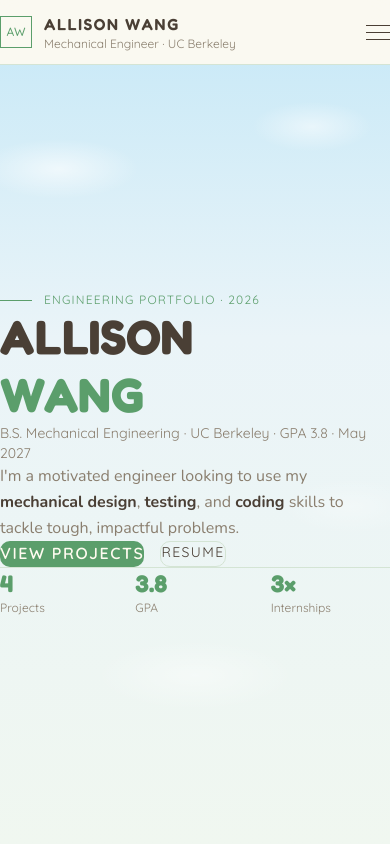
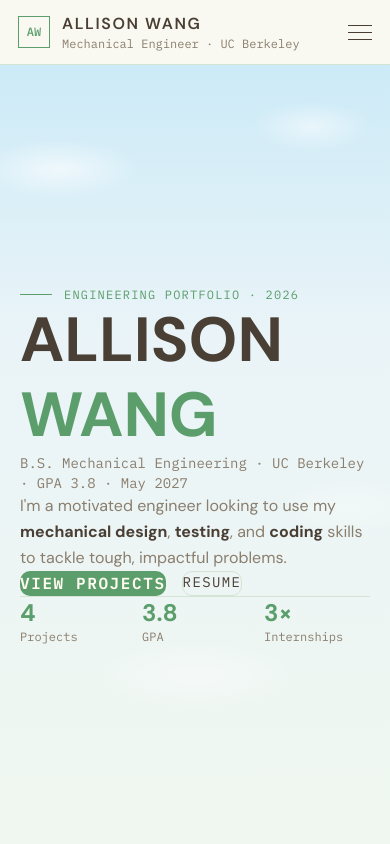
Before and after one commit to alliwang73/portfolio, a React (Vite) app: page / in a window 390 px wide. Shown: the top 844 px of the page. Built offline with nearby package versions, Linux system fonts and the light colour scheme.

Commit message:
Improve responsive portfolio layout

```diff
--- a/index.html
+++ b/index.html
@@ -7,7 +7,7 @@
     <title>Allison Wang — Mechanical Engineer</title>
     <link rel="preconnect" href="https://fonts.googleapis.com" />
     <link rel="preconnect" href="https://fonts.gstatic.com" crossorigin />
-    <link href="https://fonts.googleapis.com/css2?family=Fredoka:wght@400;500;600;700&family=Nunito:wght@400;500;600;700;800&family=Quicksand:wght@400;500;600;700&family=Playfair+Display:wght@600;700;800;900&display=swap" rel="stylesheet" />
+    <link href="https://fonts.googleapis.com/css2?family=DM+Sans:wght@400;500;600;700&family=IBM+Plex+Mono:wght@400;500;600&family=Fraunces:opsz,wght@9..144,600;9..144,700;9..144,800&display=swap" rel="stylesheet" />
   </head>
   <body>
     <div id="root"></div>
--- a/src/index.css
+++ b/src/index.css
@@ -1,10 +1,10 @@
 @import "tailwindcss";
 
 @theme {
-  --font-display: "Fredoka", "Nunito", system-ui, sans-serif;
-  --font-body: "Nunito", system-ui, sans-serif;
-  --font-mono: "Quicksand", ui-sans-serif, sans-serif;
-  --font-heading: "Playfair Display", Georgia, serif;
+  --font-display: "DM Sans", ui-sans-serif, sans-serif;
+  --font-body: "DM Sans", ui-sans-serif, sans-serif;
+  --font-mono: "IBM Plex Mono", ui-monospace, monospace;
+  --font-heading: "Fraunces", Georgia, serif;
 }
 
 /* ===== Studio Ghibli Design Tokens ===== */
@@ -27,9 +27,9 @@
   --cloud: #ffffff;
 
   /* Fonts */
-  --font-display: "Fredoka", "Nunito", system-ui, sans-serif;
-  --font-body: "Nunito", system-ui, sans-serif;
-  --font-mono: "Quicksand", ui-sans-serif, sans-serif;
+  --font-display: "DM Sans", ui-sans-serif, sans-serif;
+  --font-body: "DM Sans", ui-sans-serif, sans-serif;
+  --font-mono: "IBM Plex Mono", ui-monospace, monospace;
 }
 
 /* ===== Base ===== */
@@ -45,6 +45,7 @@
   text-rendering: optimizeLegibility;
   scroll-behavior: smooth;
   scroll-padding-top: 80px;
+  overflow-x: hidden;
 }
 
 body {
@@ -54,6 +55,7 @@
   font-size: 16px;
   color: var(--foreground);
   background-color: var(--background);
+  overflow-x: hidden;
 }
 
 h1, h2, h3, h4, h5, h6 {
@@ -280,6 +282,7 @@
   overflow: hidden;
   box-shadow: 0 20px 60px rgba(74, 63, 53, 0.2);
   animation: carousel-pop-in 350ms cubic-bezier(0.34, 1.56, 0.64, 1);
+  margin: 16px;
 }
 
 @keyframes carousel-pop-in {
@@ -400,13 +403,21 @@
 }
 
 @media (max-width: 640px) {
+  .carousel-modal {
+    width: calc(100vw - 24px);
+    max-height: calc(100dvh - 24px);
+    margin: 12px;
+    border-radius: 14px;
+  }
+
+  .carousel-slide { max-height: calc(100dvh - 100px); }
   .carousel-arrow {
     width: 34px;
     height: 34px;
     font-size: 14px;
   }
-  .carousel-image-wrap { height: 200px; }
-  .carousel-content { padding: 16px 50px; }
+  .carousel-image-wrap { height: 180px; }
+  .carousel-content { padding: 18px 46px; }
 }
 
 /* ===== Hero Intro Animation (in-place) ===== */
@@ -600,6 +611,72 @@
   overflow: hidden;
 }
 
+/* Keep the desktop composition intact while giving narrow screens room to breathe. */
+@media (max-width: 767px) {
+  .full-section {
+    min-height: auto;
+  }
+
+  nav .max-w-7xl {
+    padding-left: 18px;
+    padding-right: 18px;
+  }
+
+  section > .max-w-7xl {
+    padding-left: 20px;
+    padding-right: 20px;
+    padding-top: 72px;
+    padding-bottom: 72px;
+  }
+
+  #home > .max-w-7xl {
+    padding-top: 88px;
+    padding-bottom: 64px;
+  }
+
+  .hero-intro {
+    min-height: 150px;
+  }
+
+  .hero-intro .intro-text {
+    font-size: clamp(2.25rem, 12vw, 3.5rem);
+  }
+
+  .hero-content-reveal h1 {
+    font-size: clamp(2.8rem, 16vw, 4.5rem) !important;
+  }
+
+  section h2 {
+    font-size: clamp(2rem, 12vw, 3rem) !important;
+  }
+
+  .group > .flex.items-center.justify-between {
+    align-items: flex-start;
+    gap: 10px;
+  }
+
+  .group .flex.items-center.gap-3 {
+    min-width: 0;
+    flex-wrap: wrap;
+    gap: 6px 10px;
+  }
+
+  .group .text-sm {
+    overflow-wrap: anywhere;
+  }
+
+  .project-card:hover {
+    transform: none;
+    box-shadow: none;
+  }
+
+  footer .max-w-7xl {
+    padding-left: 20px;
+    padding-right: 20px;
+    text-align: center;
+  }
+}
+
 /* ===== Scrollbar ===== */
 ::-webkit-scrollbar {
   width: 10px;
```
